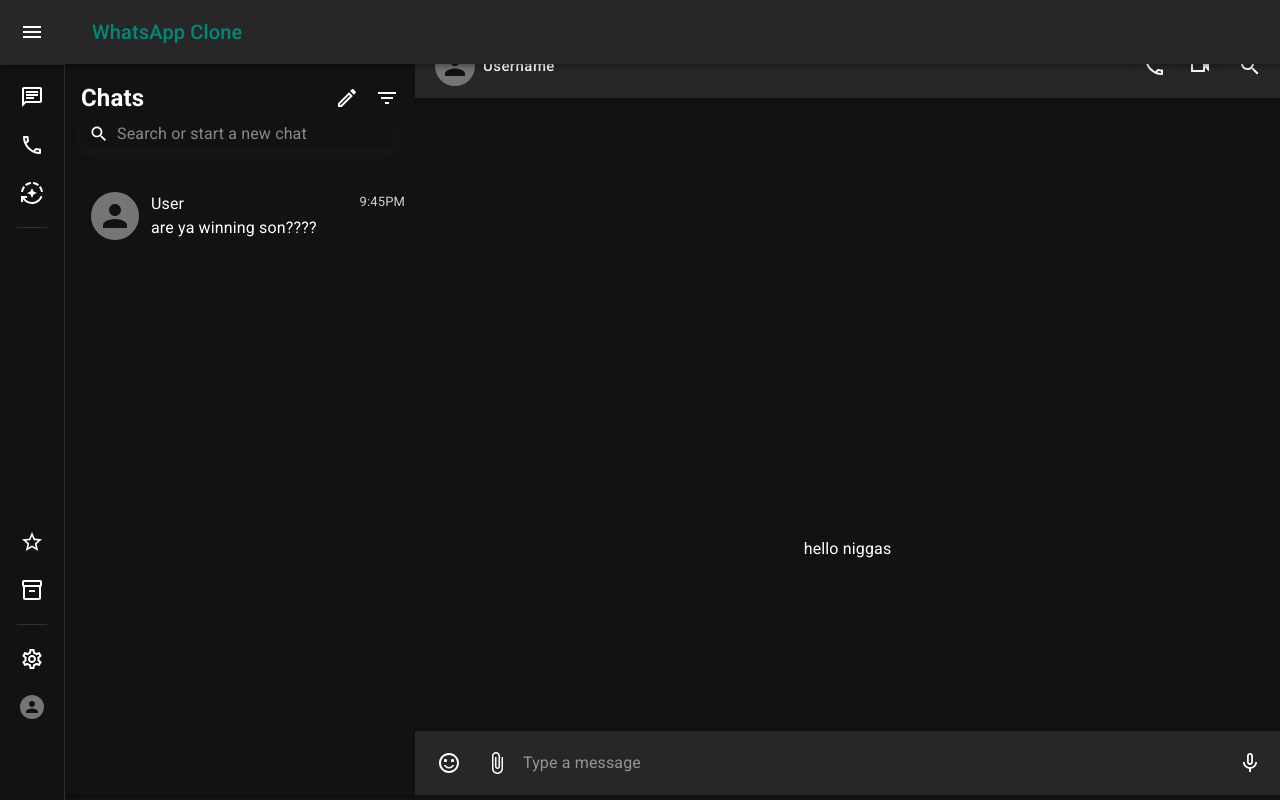
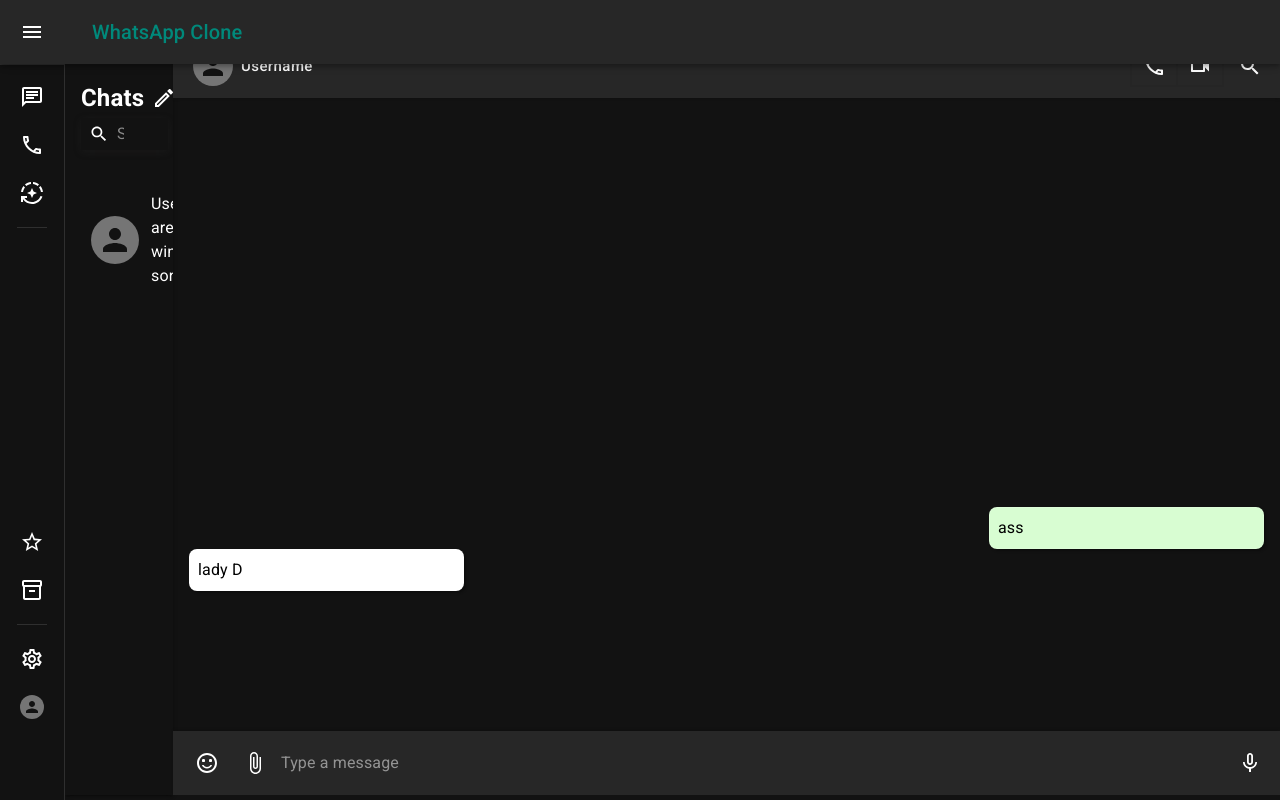
Before and after one commit to Jaunty5899/WhatsAppClone2, a React (Vite) app: page / in a window 1280 px wide. Built offline with nearby package versions, Linux system fonts and the light colour scheme.

Commit message:
chat bubble done

```diff
--- a/src/BasicMenu.jsx
+++ b/src/BasicMenu.jsx
@@ -34,6 +34,7 @@
 import ColorLensOutlinedIcon from "@mui/icons-material/ColorLensOutlined";
 import CheckboxLabels from "./CheckboxLabels";
 import Shortcut from "./Shortcut";
+import { red } from "@mui/material/colors";
 
 function TabPanel(props) {
   const { children, value, index, ...other } = props;
@@ -953,8 +954,8 @@
               sx={{
                 marginTop: 1,
                 padding: "2px 40px",
-                color: "black",
-                borderColor: "grey",
+                color: "var(--accent-color)",
+                borderColor: "var(--accent-color)",
               }}
             >
               Reset
--- a/src/ChatBubble.jsx
+++ b/src/ChatBubble.jsx
@@ -1,3 +1,35 @@
+import Card from "@mui/material/Card";
 export default function ChatBubble() {
-  return <div>hello niggas</div>;
+  return (
+    <>
+      <Card
+        variant="outlined"
+        sx={{
+          minWidth: 275,
+          padding: 1,
+          marginLeft: 100,
+          borderRadius: 2,
+          backgroundColor: "#d8fdd2",
+          color: "black",
+          boxShadow: "rgba(0, 0, 0, 0.33) 1.95px 1.95px 2.6px;",
+        }}
+      >
+        ass
+      </Card>
+      <Card
+        variant="outlined"
+        sx={{
+          minWidth: 275,
+          padding: 1,
+          marginRight: 100,
+          borderRadius: 2,
+          backgroundColor: "#ffffff",
+          color: "black",
+          boxShadow: "rgba(0, 0, 0, 0.33) 1.95px 1.95px 2.6px;",
+        }}
+      >
+        lady D
+      </Card>
+    </>
+  );
 }
```
